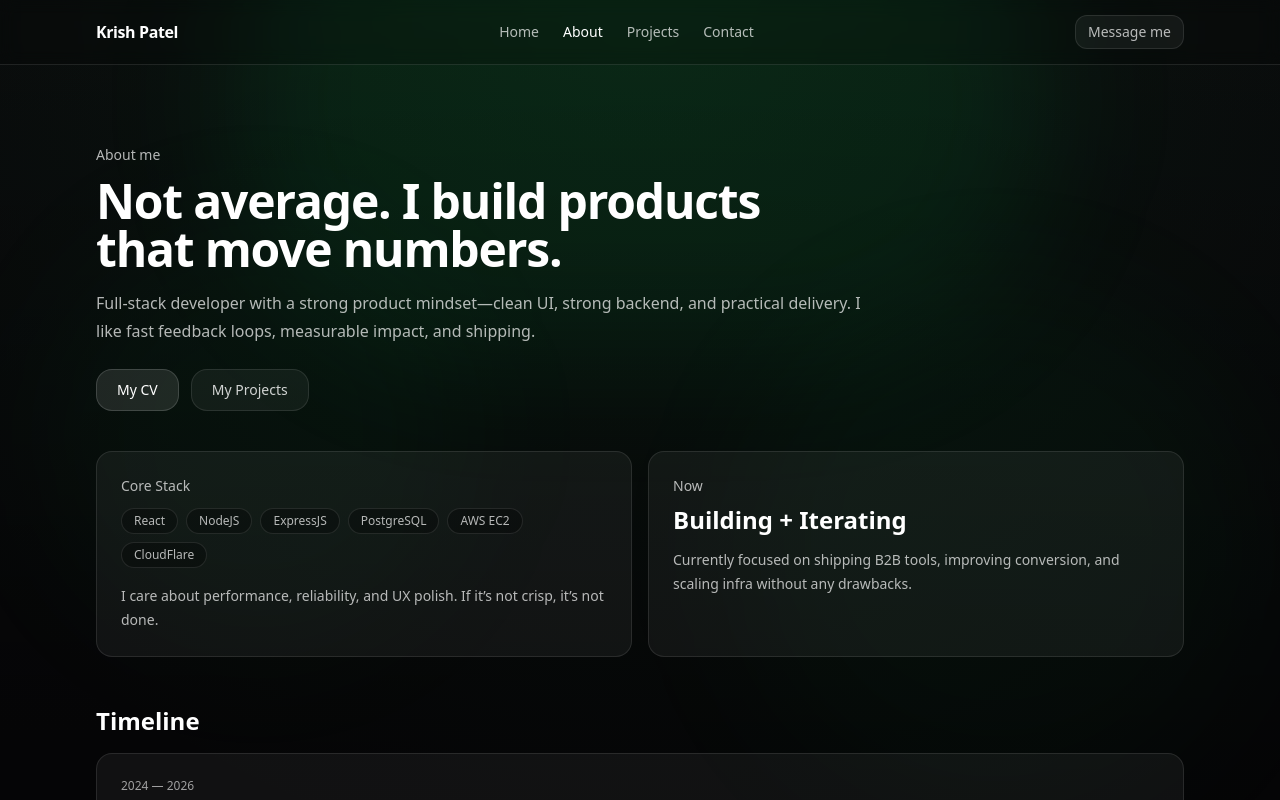
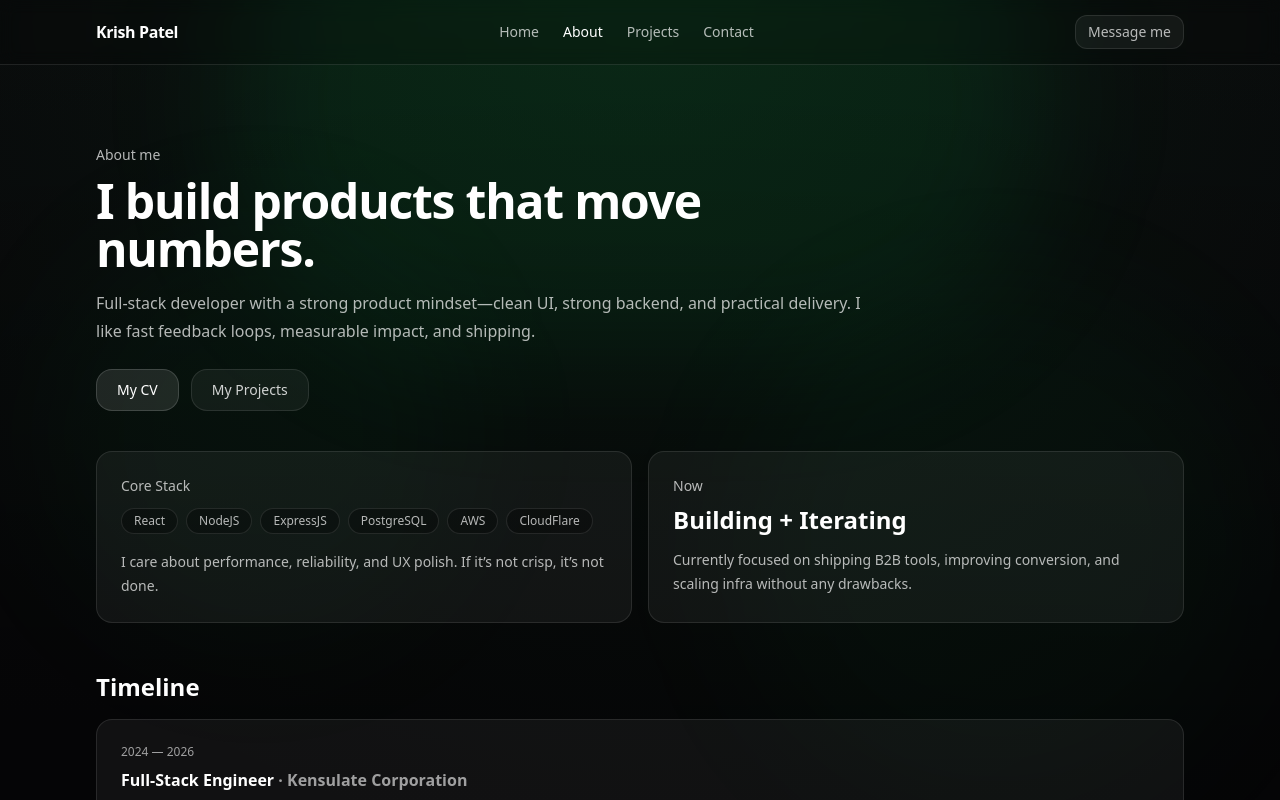
Before and after one commit to krish-p25/portfolio, a React (Vite) app: page /about in a window 1280 px wide. Shown: the top 800 px of the page. Built offline with nearby package versions, Linux system fonts and the light colour scheme.

Commit message:
added link to cv

```diff
--- a/src/pages/About.jsx
+++ b/src/pages/About.jsx
@@ -18,7 +18,7 @@ export default function About() {
             <div className="max-w-3xl">
                 <div className="text-sm text-white/70">About me</div>
                 <h1 className="mt-3 text-3xl sm:text-5xl font-semibold tracking-tight">
-                    Not average. I build products that move numbers.
+                    I build products that move numbers.
                 </h1>
                 <p className="mt-4 text-white/70 leading-7">
                     Full-stack developer with a strong product mindset—clean UI, strong backend, and practical delivery.
@@ -26,7 +26,7 @@ export default function About() {
                 </p>
 
                 <div className="mt-6 flex flex-wrap gap-3">
-                    <a className="rounded-2xl border border-white/15 bg-white/10 px-5 py-2.5 text-sm hover:bg-white/15 transition" href="#">
+                    <a className="rounded-2xl border border-white/15 bg-white/10 px-5 py-2.5 text-sm hover:bg-white/15 transition" href="https://docs.google.com/document/d/12ylnVndoXySm5J00QHB1obrKkcNP46ALWHSVS0aoxsU/edit?usp=sharing">
                         My CV
                     </a>
                     <a className="rounded-2xl border border-white/10 bg-white/5 px-5 py-2.5 text-sm text-white/80 hover:text-white hover:border-white/20 transition" href="/projects">
@@ -39,7 +39,7 @@ export default function About() {
                 <div className="rounded-2xl border border-white/10 bg-white/5 p-6">
                     <div className="text-sm text-white/70">Core Stack</div>
                     <div className="mt-3 flex flex-wrap gap-2">
-                        {["React", "NodeJS", "ExpressJS", "PostgreSQL", "AWS EC2", "CloudFlare"].map((x) => (
+                        {["React", "NodeJS", "ExpressJS", "PostgreSQL", "AWS", "CloudFlare"].map((x) => (
                             <span key={x} className="rounded-full border border-white/10 bg-black/30 px-3 py-1 text-xs text-white/70">
                                 {x}
                             </span>
```
